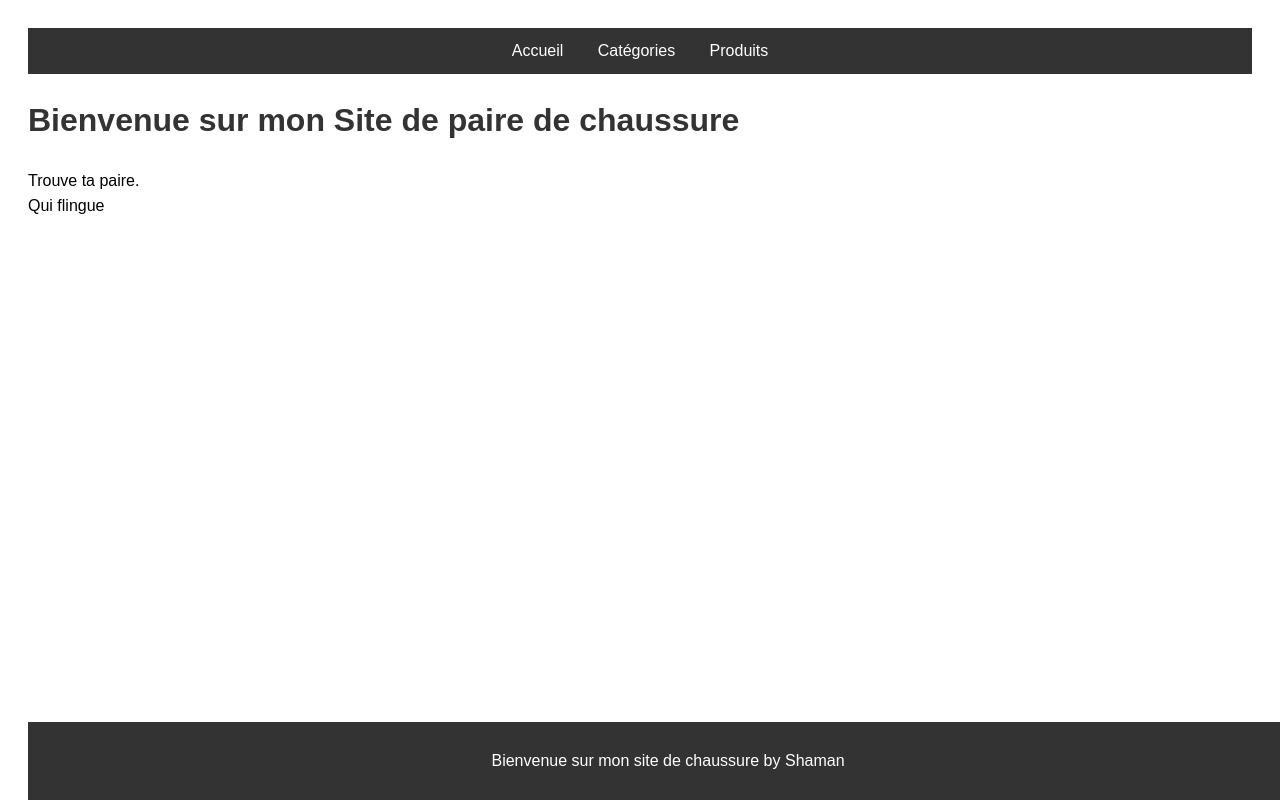
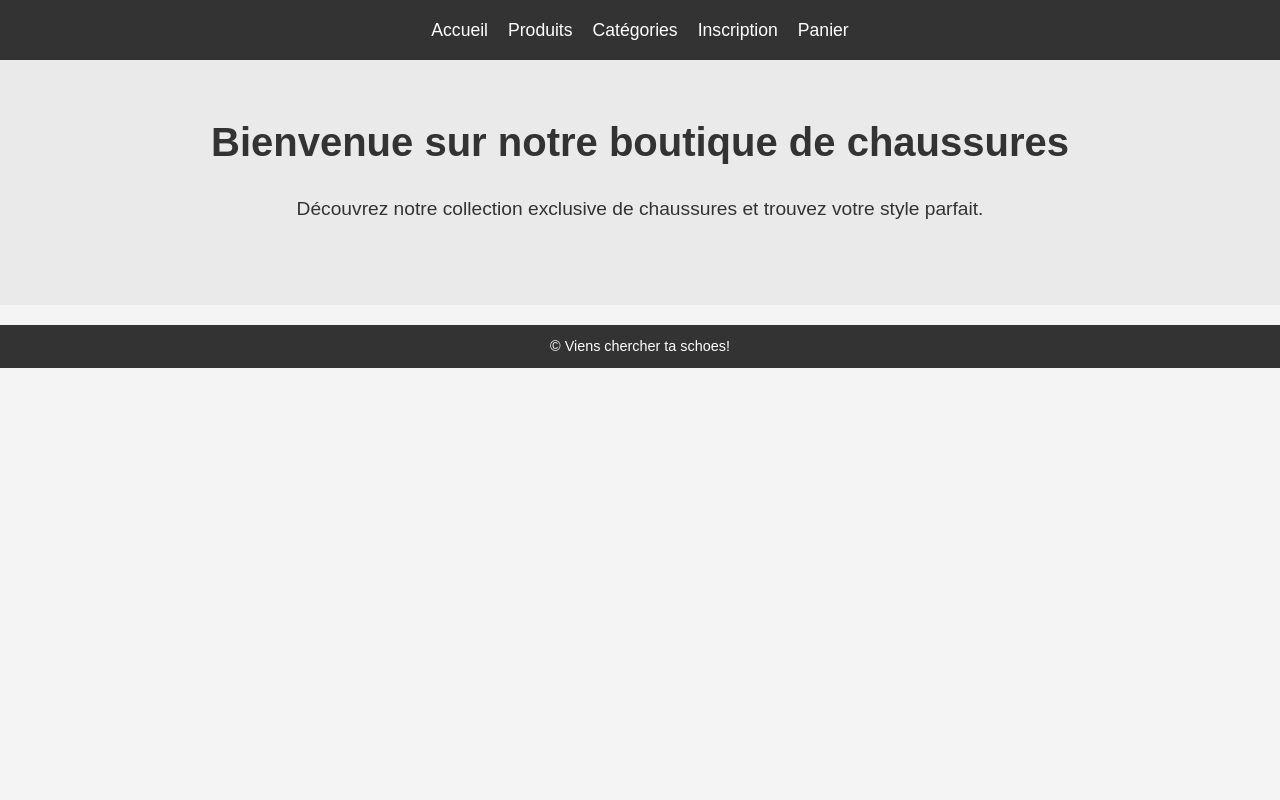
Before and after one commit to ShamanK93/Site-de-chaussure, a PHP site: page / in a window 1280 px wide. Run offline with PHP 8.4, Linux system fonts and the light colour scheme.

Commit message:
Initial commit2

```diff
--- a/CSS/style.css
+++ b/CSS/style.css
@@ -1,49 +1,151 @@
+/* RESET DE BASE */
+* {
+    margin: 0;
+    padding: 0;
+    box-sizing: border-box;
+}
+
+/* BODY */
 body {
     font-family: Arial, sans-serif;
     line-height: 1.6;
-    padding: 20px;
-}
-
-h1, h2 {
+    background-color: #f4f4f4;
     color: #333;
 }
 
+/* HEADER */
+header {
+    background-color: #333;
+    color: #fff;
+    padding: 1em 0;
+}
+
+header nav {
+    display: flex;
+    justify-content: center;
+    gap: 20px;
+}
+
+header nav a {
+    text-decoration: none;
+    color: #fff;
+    font-size: 1.1em;
+    transition: color 0.3s;
+}
+
+header nav a:hover {
+    color: #4caf50;
+}
+
+/* SECTION D'ACCUEIL */
+#accueil {
+    text-align: center;
+    padding: 50px 20px;
+    background-color: #eaeaea;
+}
+
+#accueil h1 {
+    font-size: 2.5em;
+    margin-bottom: 20px;
+}
+
+#accueil p {
+    font-size: 1.2em;
+    margin-bottom: 30px;
+}
+
+#accueil .btn {
+    padding: 10px 20px;
+    background-color: #4caf50;
+    color: #fff;
+    border: none;
+    border-radius: 5px;
+    text-decoration: none;
+    font-size: 1.1em;
+    transition: background-color 0.3s;
+}
+
+#accueil .btn:hover {
+    background-color: #45a049;
+}
+
+/* FORMULAIRES */
 form {
-    margin-bottom: 20px;
+    max-width: 500px;
+    margin: 20px auto;
+    padding: 20px;
+    background: #fff;
+    box-shadow: 0 4px 8px rgba(0, 0, 0, 0.1);
+    border-radius: 8px;
 }
 
 form label {
     display: block;
-    margin: 10px 0 5px;
+    font-weight: bold;
+    margin-bottom: 5px;
 }
 
-form input, form select, form textarea, form button {
+form input,
+form select,
+form textarea {
+    width: 100%;
     padding: 10px;
-    margin-bottom: 10px;
-    width: 100%;
-    max-width: 400px;
-    box-sizing: border-box;
+    margin-bottom: 15px;
+    border: 1px solid #ccc;
+    border-radius: 5px;
 }
 
 form button {
-    background-color: #007BFF;
-    color: #fff;
+    padding: 10px 20px;
+    background-color: #4caf50;
+    color: white;
     border: none;
+    border-radius: 5px;
+    font-size: 1em;
     cursor: pointer;
+    transition: background-color 0.3s;
 }
 
 form button:hover {
-    background-color: #0056b3;
+    background-color: #45a049;
 }
 
-ul {
-    list-style: none;
-    padding: 0;
+/* TABLEAU DES PRODUITS ET CATÉGORIES */
+table {
+    width: 90%;
+    margin: 20px auto;
+    border-collapse: collapse;
+    background-color: #fff;
+    border-radius: 8px;
+    overflow: hidden;
+    box-shadow: 0 4px 8px rgba(0, 0, 0, 0.1);
 }
 
-ul li {
-    background: #f4f4f4;
-    margin: 5px 0;
-    padding: 10px;
-    border: 1px solid #ddd;
+table th, table td {
+    padding: 15px;
+    text-align: left;
+    border-bottom: 1px solid #ddd;
 }
+
+table th {
+    background-color: #4caf50;
+    color: white;
+}
+
+table tr:hover {
+    background-color: #f1f1f1;
+}
+
+/* FOOTER */
+footer {
+    background-color: #333;
+    color: #fff;
+    text-align: center;
+    padding: 10px 0;
+    margin-top: 20px;
+}
+
+footer p {
+    margin: 0;
+    font-size: 0.9em;
+}
--- a/index.php
+++ b/index.php
@@ -1,14 +1,30 @@
-<?php include 'header.php'; ?>
 <!DOCTYPE html>
 <html lang="fr">
 <head>
     <meta charset="UTF-8">
+    <meta name="viewport" content="width=device-width, initial-scale=1.0">
     <title>Accueil</title>
-    <link rel="stylesheet" href="CSS/style.css">
+    <link rel="stylesheet" href="./CSS/style.css">
 </head>
 <body>
-    <h1>Bienvenue sur mon Site de paire de chaussure</h1>
-    <p>Trouve ta paire. </br>Qui flingue</p>
-<?php include 'footer.php'; ?>
+    <header>
+        <nav>
+            <a href="index.php">Accueil</a>
+            <a href="produits.php">Produits</a>
+            <a href="categories.php">Catégories</a>
+            <a href="inscription.php">Inscription</a>
+            <a href="panier.php">Panier</a>
+        </nav>
+    </header>
+
+    <section id="accueil">
+        <h1>Bienvenue sur notre boutique de chaussures</h1>
+        <p>Découvrez notre collection exclusive de chaussures et trouvez votre style parfait.</p>
+    </section>
+
+
+    <footer>
+        <p>&copy; Viens chercher ta schoes!</p>
+    </footer>
 </body>
 </html>
```
Also changed, not shown: inscription.php (added, +42 -0 lines), panier.php (added, +50 -0 lines).
